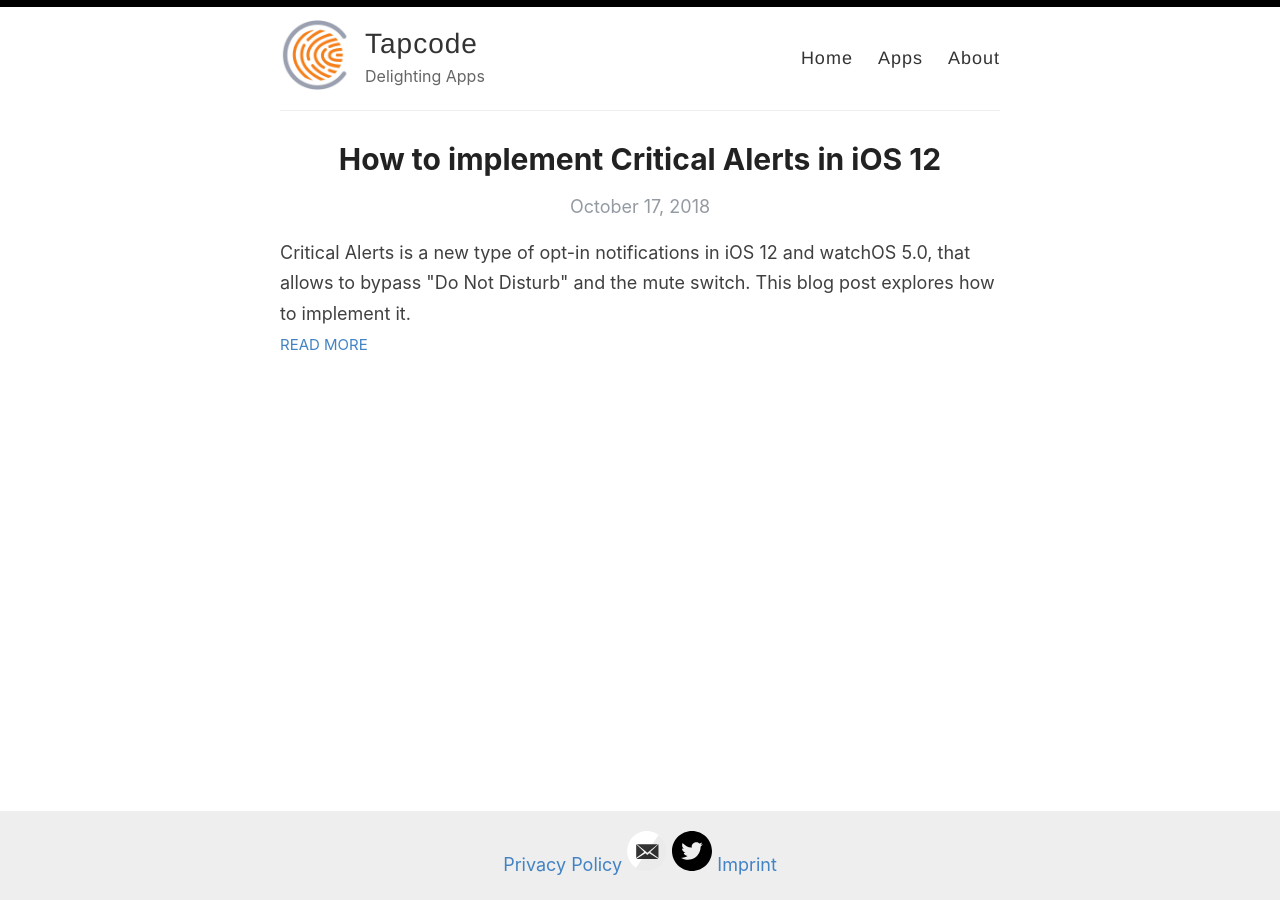
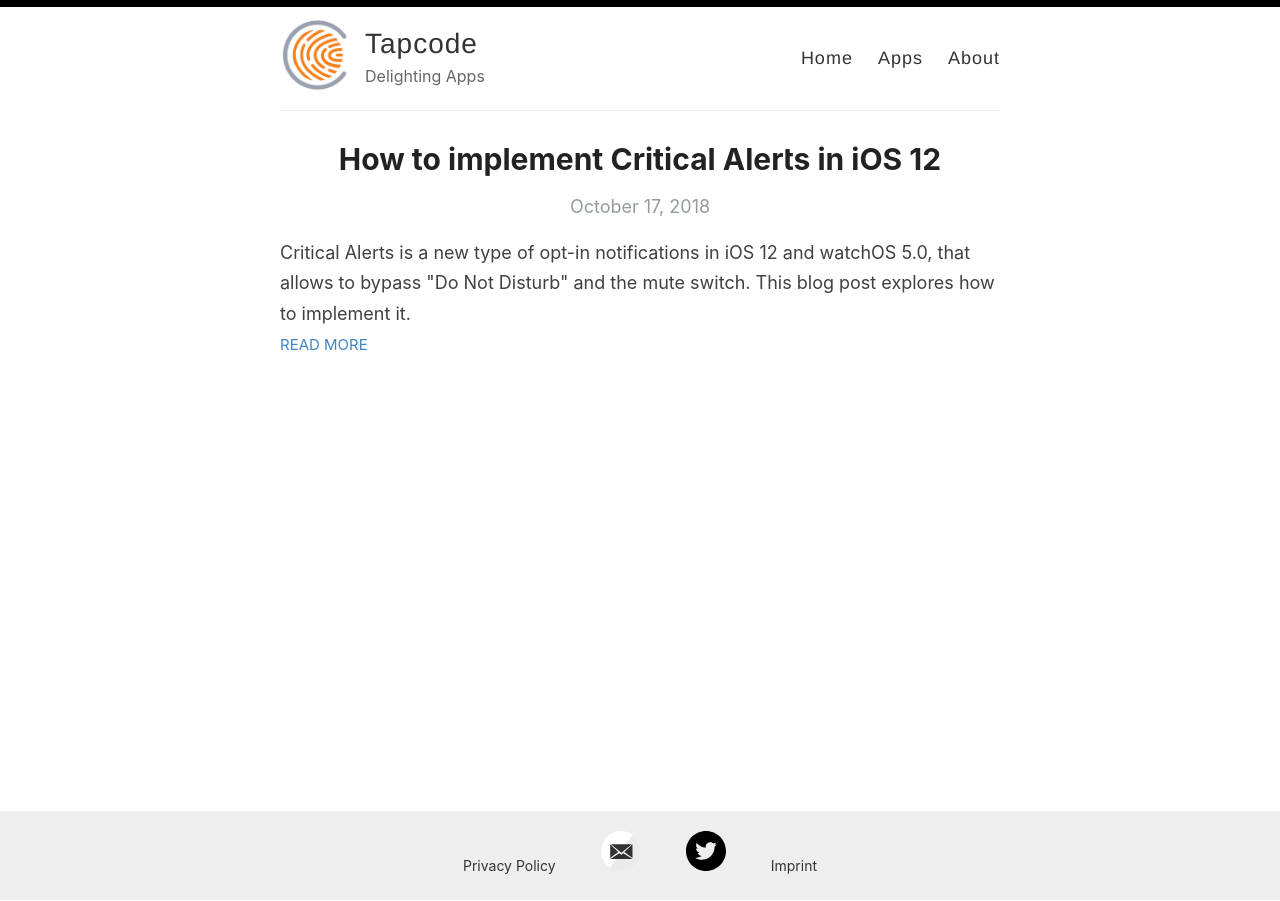
Before and after one commit to tapcode-apps/tapcode-webpage, a Jekyll site: the page built from index.html, in a window 1280 px wide. Built offline with Jekyll 4.4.1, drawn with Linux system fonts in a browser that asks for light colours; the list of posts is cut into pages by our own code.

Commit message:
Style footer

```diff
--- a/assets/style.scss
+++ b/assets/style.scss
@@ -421,6 +421,13 @@ nav {
 footer {
   padding: 20px 0;
   text-align: center;
+
+  a {
+    margin-left: 20px;
+    margin-right: 20px;
+    color: $darkGray;
+    font-size: 14px;
+  }
 }
 
 body:after {
```
